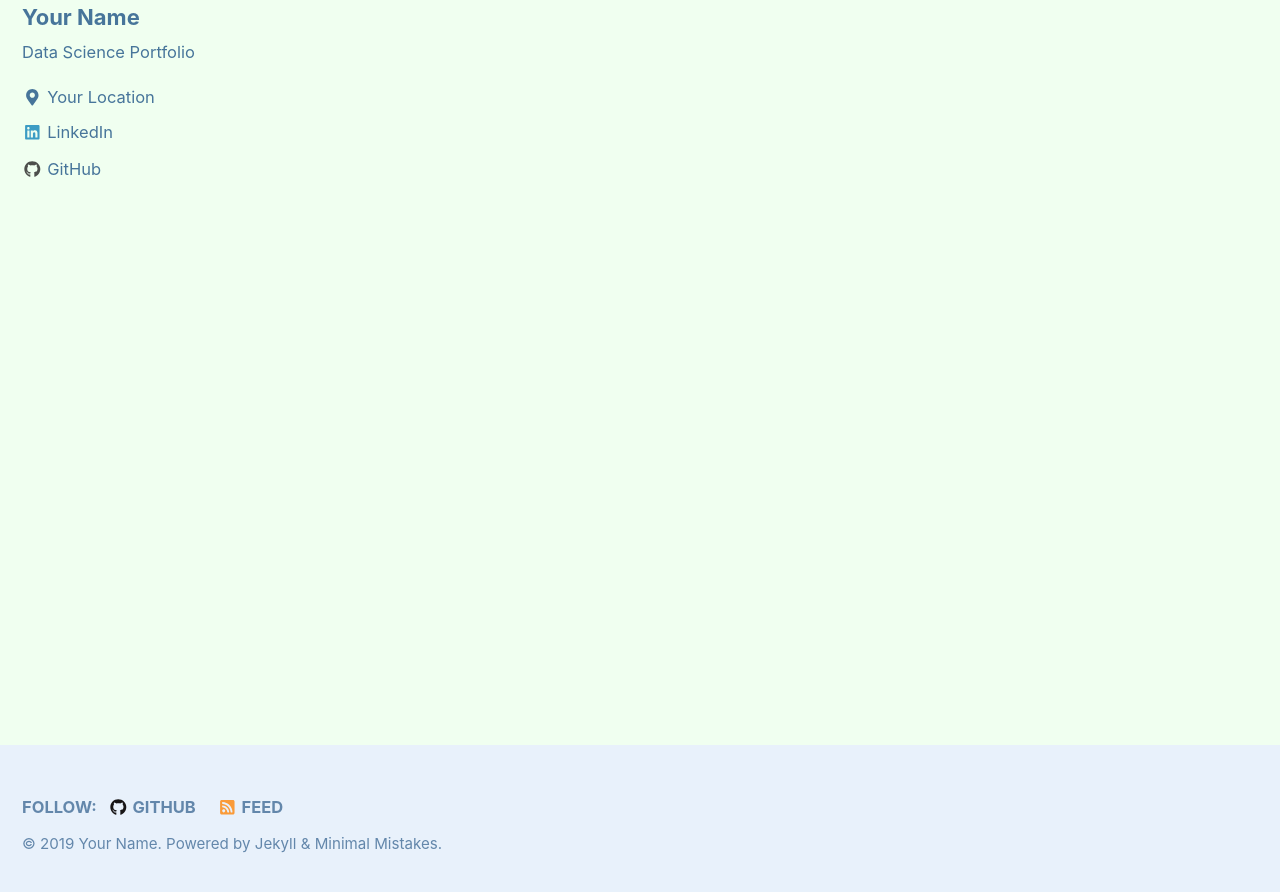
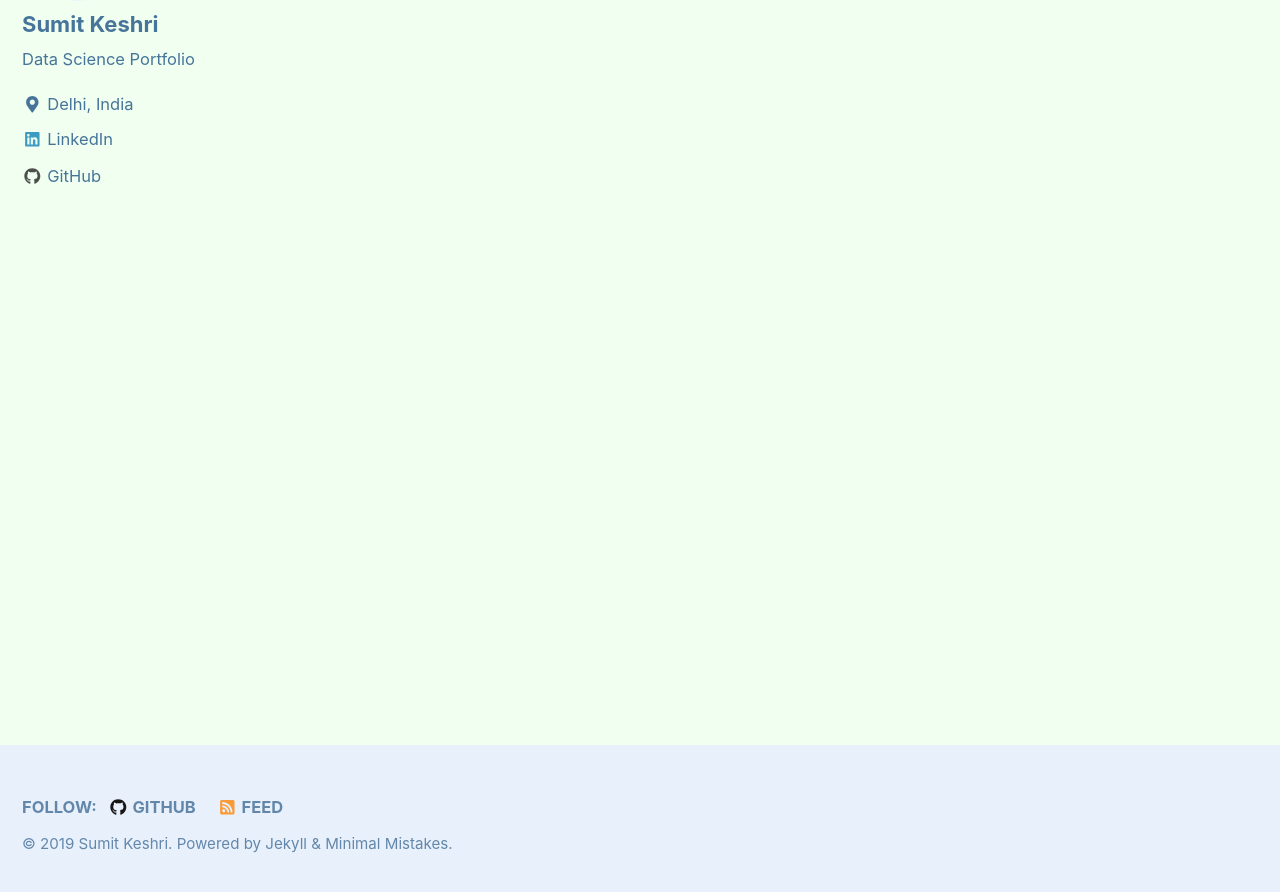
Before and after one commit to skeshri/skeshri.github.io, a Jekyll site: the page built from index.html, in a window 1280 px wide and 900 px high, scrolled down 253 px. Shown: the top 892 px of the window. Built offline with Jekyll 4.4.1, drawn with Linux system fonts in a browser that asks for light colours; nearby versions of some CDN libraries; the list of posts is cut into pages by our own code; some of the changed text lies outside the part shown.

Commit message:
Updated bio

```diff
--- a/_config.yml
+++ b/_config.yml
@@ -9,9 +9,9 @@
 
 # Site Settings
 locale                   : "en-US"
-title                    : "Your Name"
+title                    : "Sumit Keshri"
 title_separator          : "-"
-name                     : "Your Name"
+name                     : "Sumit Keshri"
 description              : "Data Science Portfolio"
 url                      : # the base hostname & protocol for your site e.g. "https://mmistakes.github.io"
 baseurl                  : # the subpath of your site, e.g. "/blog"
@@ -84,10 +84,10 @@
 
 # Site Author
 author:
-  name             : "Your Name"
+  name             : "Sumit Keshri"
   avatar           : "/images/bio-pic-2.jpg" # path of avatar image, e.g. "/assets/images/bio-photo.jpg"
   bio              : "Data Science Portfolio"
-  location         : "Your Location"
+  location         : "Delhi, India"
   email            :
   uri              :
   home             : # null (default), "absolute or relative url to link to author home"
```
Also changed, not shown: images/bio-pic-2.jpg.
